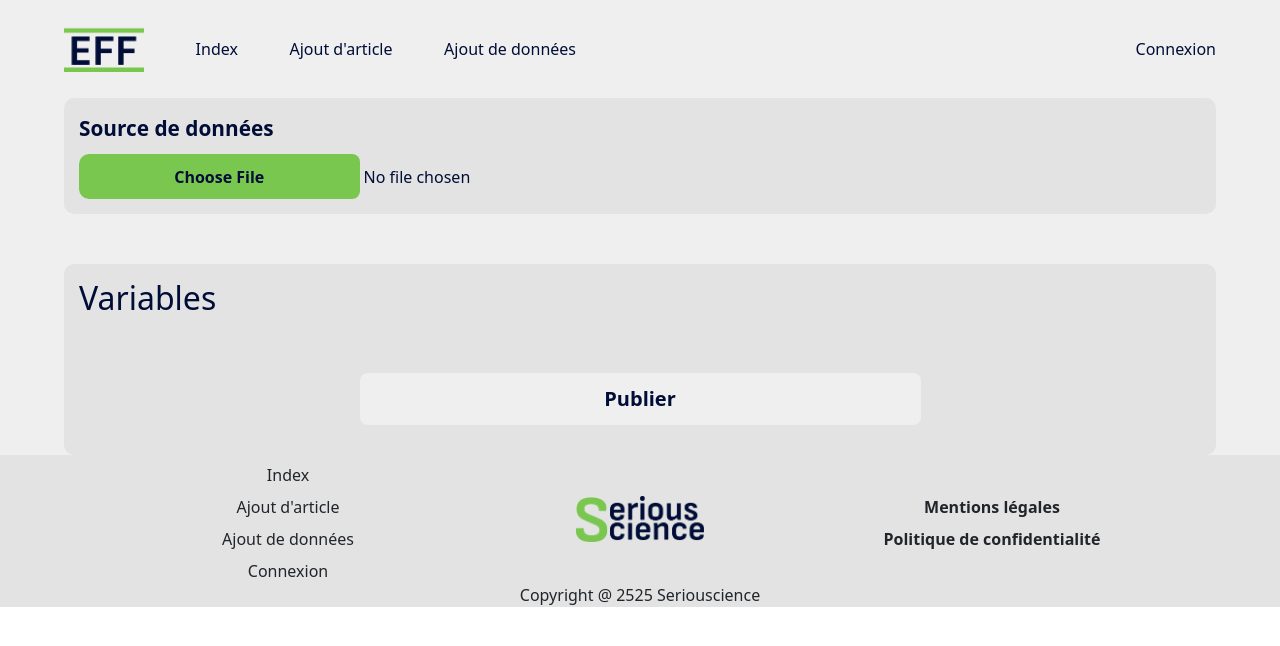
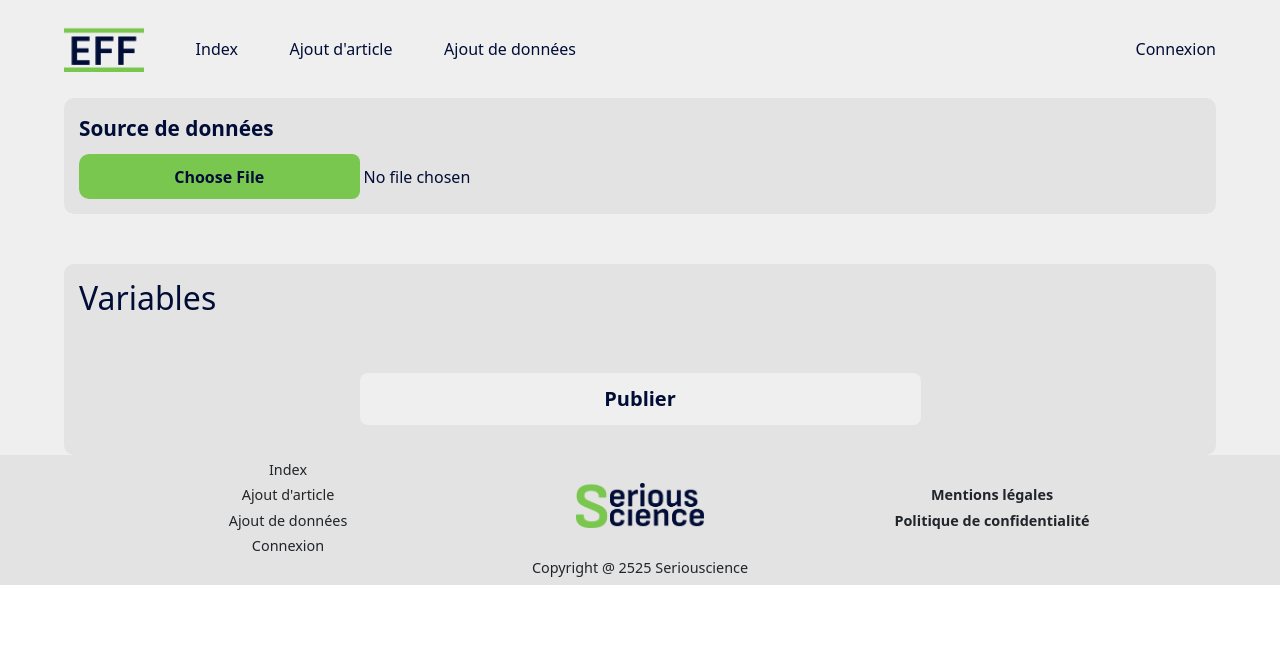
Before and after one commit to Lunicolorage/SAE5012, a React (Vite) app in the folder Front/: page /add-data in a window 1280 px wide. Shown: the top 646 px of the page. Built offline with nearby package versions, Linux system fonts and the light colour scheme.

Commit message:
footer fini

```diff
--- a/Front/src/App.css
+++ b/Front/src/App.css
@@ -136,13 +136,17 @@ footer p{
   width: 100px;
 }
 
+footer .copyright{
+  padding-bottom: 0.5vw;
+}
+
 @media (min-width: 600px) {
   .footerFlex img{
     width: 15%;
   }
 
   footer{
-    font-size: 1em;
+    font-size: 0.9em;
   }
 }
 
@@ -152,7 +156,7 @@ footer p{
   }
 
   .footerFlex div p, .footerFlex div a{
-  padding-top: 0.5em;
+  padding-top: 0.3vw;
 }
 }
 
@@ -243,10 +247,10 @@ table th, table td {
 
 
 @media (min-width: 768px) {
-  .variables{
-    /* margin-top: 25px auto; */
-    /* width: 80%; */
-  }
+  /* .variables{
+     margin-top: 25px auto;
+     width: 80%;
+  } */
 
   .typeVar{
     display: flex;
--- a/Front/src/components/Footer.jsx
+++ b/Front/src/components/Footer.jsx
@@ -24,7 +24,7 @@ function Footer(){
                     <p>Politique de confidentialité</p>
                 </div>
             </div>
-            <p>Copyright @ 2525 Seriouscience</p>
+            <p className="copyright">Copyright @ 2525 Seriouscience</p>
         </footer>
     );
 }
```
